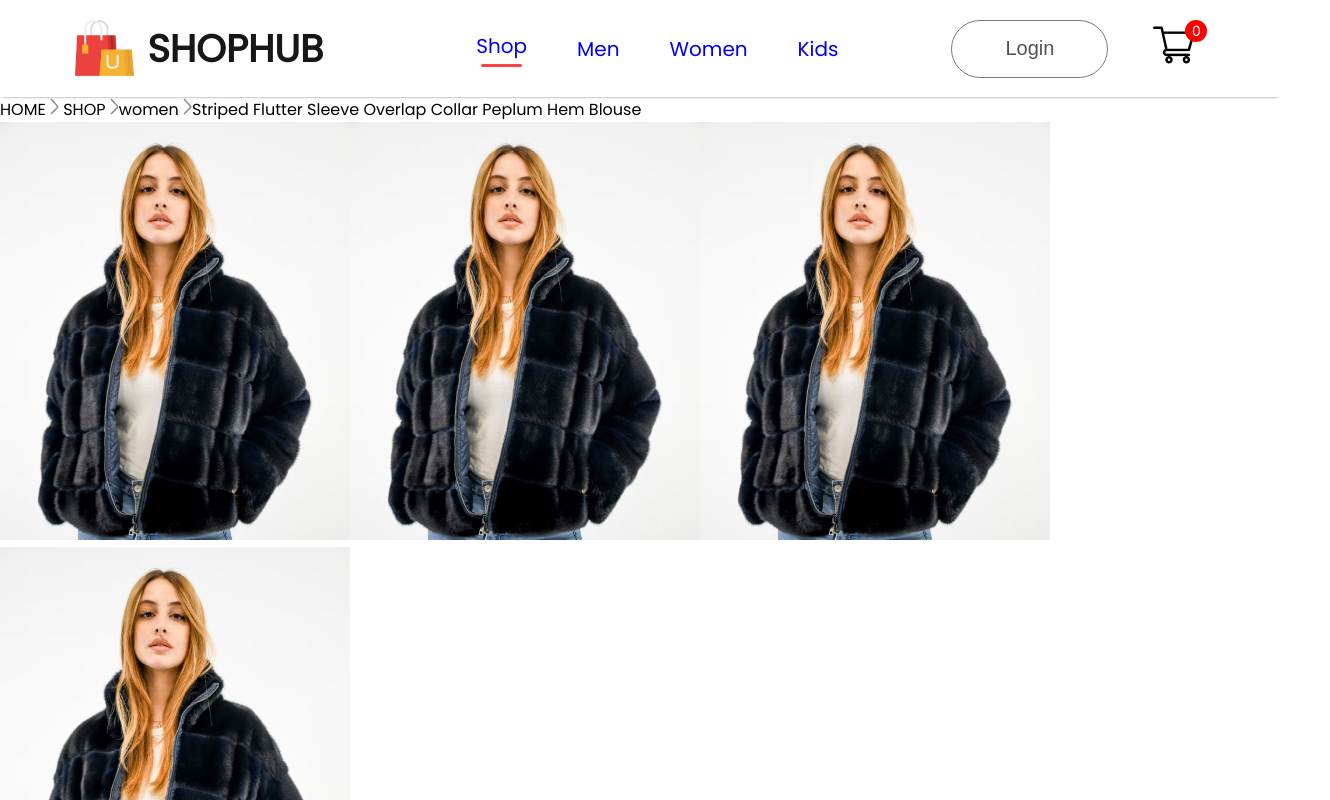
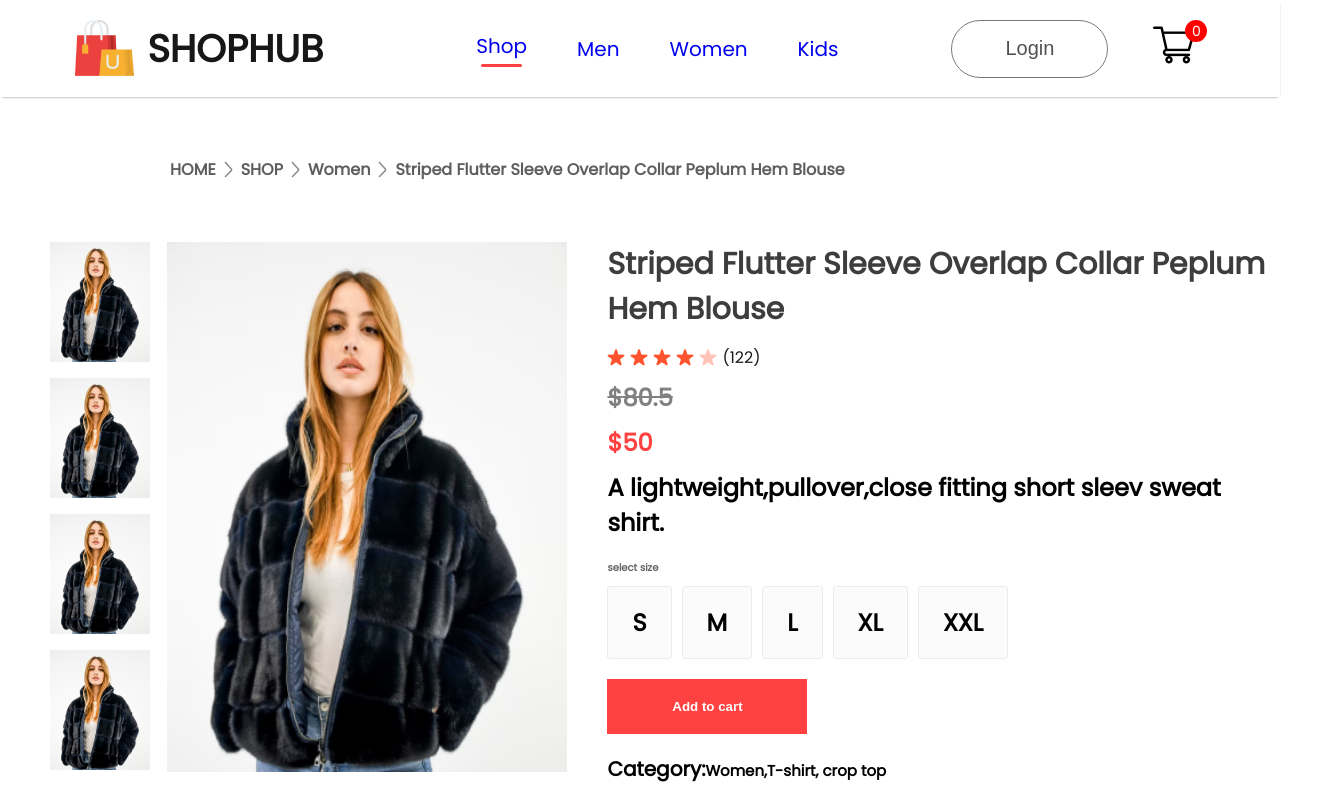
Before and after one commit to Raghavendrakulal/E-commerce, a React (Create React App) app: page /product/1 in a window 1280 px wide. Shown: the top 800 px of the page, 1330 px wide, since content can reach past the window. Built offline with nearby package versions, Linux system fonts and the light colour scheme.

Commit message:
Produts details page added

```diff
--- a/src/Components/Breadcrums/Breadcrum.css
+++ b/src/Components/Breadcrums/Breadcrum.css
@@ -0,0 +1,10 @@
+.breadcrum{
+    display: flex;
+    align-items: center;
+    gap: 8px;
+    color: #5e5e5e;
+    font-size: 16px;
+    font-weight: 600;
+    margin: 60px 170px;
+    text-transform: capitalize;
+}
--- a/src/Components/ProductDisplay/ProductDisplay.css
+++ b/src/Components/ProductDisplay/ProductDisplay.css
@@ -0,0 +1,99 @@
+.productdisplay{
+    display: flex;
+    margin: 0px 50px;
+    width: 100%;
+}
+.productdisplayleft{
+    display: flex;
+    gap: 17px;
+}
+.productdisplay-img-list{
+    display: flex;
+    flex-direction: column;
+    gap: 16px;
+}
+
+.productdisplay-img-list img{
+    height: 120px;
+
+}
+.productdisplay-main-img{
+    width: 400px;
+    height: 530px;
+}
+.productdisplay-right{
+    margin: 0px 40px;
+    display: flex;
+    flex-direction: column;
+    width: 90vh;
+}
+.productdisplay-right h1{
+    color: #3d3d3d;
+    font-size: 30px;
+    font-weight: 700;
+}
+.productdisplay-right-stars{
+    display: flex;
+    align-items: center;
+    margin-top: 13px;
+    gap: 5px;
+    color: #1c1c1c;
+    font-size: 16px;
+}
+.productdisplay-right-prices{
+display: flex;
+margin: 10px 0px;
+gap: 10px;
+font-size: 24px;
+font-weight: 700;
+width: 80vh;
+flex-direction: column;
+
+}
+.productdisplay-right-price-old{
+    color: #818181;
+    text-decoration: line-through;
+
+}
+.productdisplay-right-price-new{
+    color: #ff4141;
+}
+.productdisplay-right-size h1{
+    margin-top: 10px;
+    color: #656565;
+    font-size: 10px;
+    font-weight: 600;
+}
+.productdisplay-right-sizes{
+    display: flex;
+    margin: 10px 0px;
+    gap: 10px;
+}
+.productdisplay-right-sizes div{
+    padding: 18px 24px;
+    background: #fbfbfb;
+    border: 1px solid #ebebeb;
+    border-radius: 3px;
+    cursor: pointer;
+}
+.productdisplay-right button{
+    padding: 20px 20px;
+    width: 200px;
+    font-weight: 600;
+    color: white;
+    background: #ff4141;
+    margin-bottom: 10px;
+    border: none;
+    outline: none;
+    cursor: pointer;
+}
+.productdisplay-right-category{
+    margin-top: 0px;
+}
+.productdisplay-right-prices p{
+font-size: 15px;
+}
+.productdisplay-right-category span{
+    font-weight: 600;
+    font-size: 20px;
+}
--- a/src/Components/ProductDisplay/ProductDisplay.jsx
+++ b/src/Components/ProductDisplay/ProductDisplay.jsx
@@ -15,12 +15,12 @@ import star_dull_icon from '../Assets/star_dull_icon.png'
         <img src={product.image} alt="" />
     </div>
 <div className="productdisplay-img">
-    <img className='productdisplay-main-img'src={product.img} alt="" />
+    <img className='productdisplay-main-img'src={product.image} alt="" />
 </div>
 </div>
 <div className="productdisplay-right">
 <h1>{product.name}</h1>
-<div className="productdisplay-right-star">
+<div className="productdisplay-right-stars">
 <img src={star_icon} alt="" />
 <img src={star_icon} alt="" />
 <img src={star_icon} alt="" />
@@ -34,11 +34,11 @@ import star_dull_icon from '../Assets/star_dull_icon.png'
     </div>
     <div className="productdisplay-right-price-new">${product.new_price}</div>
 <div className="productdisplay-right-description">
-    Lorem ipsum dolor sit amet consectetur adipisicing elit. Reprehenderit voluptatum rem ipsa inventore maxime, minus quae at, dolores eveniet quaerat totam provident aut. Corporis, dignissimos distinctio dolore fugiat commodi amet.
+  A lightweight,pullover,close fitting short sleev sweat shirt.
 </div>
 <div className="productdisplay-right-size">
     <h1>select size</h1>
-    <div className="productdisplay-right-size">
+    <div className="productdisplay-right-sizes">
 <div>S</div>
 <div>M</div>
 <div>L</div>
```
